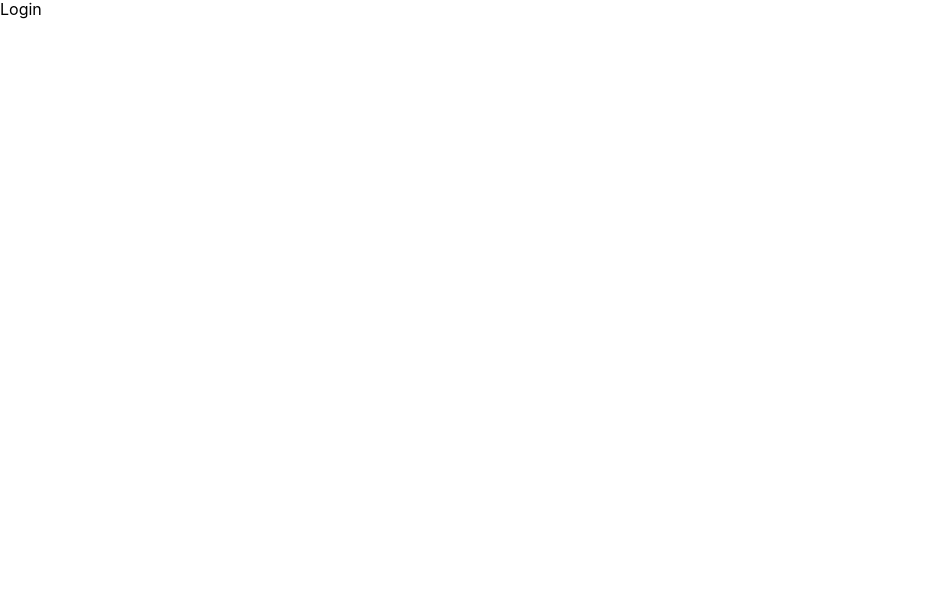
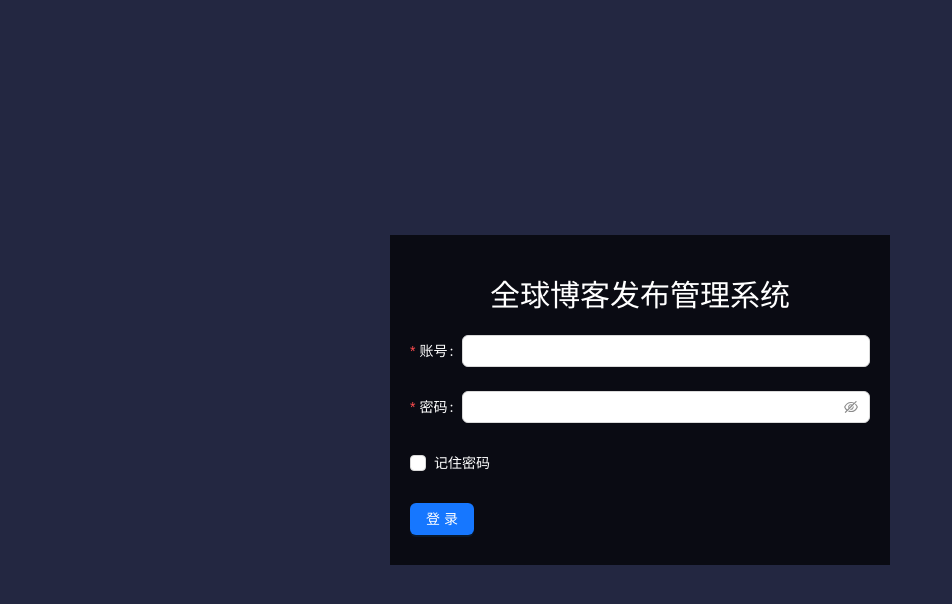
Before and after one commit to heshuo527/newsMenage, a React (Create React App) app: page /#/login in a window 1280 px wide. Shown: the top 604 px of the page, without its empty margins (0-952 px from the left). Built offline with nearby package versions, Linux system fonts and the light colour scheme; the HTML template or start-up script is replaced by a standard one.

Commit message:
fix: 优化login

```diff
--- a/src/components/sandbox/TopHeader.js
+++ b/src/components/sandbox/TopHeader.js
@@ -1,4 +1,5 @@
 import React, { useState } from 'react'
+import { useNavigate, useLocation } from 'react-router-dom'
 import {
   MenuFoldOutlined,
   UserOutlined
@@ -8,6 +9,10 @@ const { Header } = Layout;
 
 function TopHeader() {
 
+  const navigate = useNavigate()
+  const location = useLocation()
+  console.log('location', location);
+
   const [collapsed, setCollapsed] = useState(false)
   const changeCollapsed = () => {
     setCollapsed(!collapsed)
@@ -16,6 +21,7 @@ function TopHeader() {
   const items = [
     {
       key: '1',
+      onClick: () => { console.log(1) },
       label: (
         '超级管理'
       ),
@@ -23,16 +29,16 @@ function TopHeader() {
     {
       key: '2',
       danger: true,
+      onClick: () => {
+        localStorage.removeItem("token")
+        navigate('/login')
+      },
       label: '退出',
     },
   ];
 
   return (
     <Header className="site-layout-background" style={{ padding: 0 }}>
-      {/* {React.createElement(collapsed ? MenuUnfoldOutlined : MenuFoldOutlined, {
-        className: 'trigger',
-        onClick: () => setCollapsed(!collapsed),
-      })} */}
       {
         collapsed ? <MenuFoldOutlined onClick={changeCollapsed} /> : <MenuFoldOutlined onClick={changeCollapsed} />
       }
@@ -40,7 +46,7 @@ function TopHeader() {
         <span>
           欢迎admin回来
         </span>
-        <Dropdown menu={{ items }}>
+        <Dropdown menu={{ items }} >
           <Avatar size={32} icon={<UserOutlined />} />
         </Dropdown>
       </div>
--- /dev/null
+++ b/src/views/login/Login.css
@@ -0,0 +1,26 @@
+.login-container {
+    position: fixed;
+    background-color: rgb(0, 0, 0, .7);
+    width: 500px;
+    height: 330px;
+    top: 50%;
+    left: 50%;
+    transform: translate(-50%, -50%);
+    padding: 20px;
+}
+
+.login-title {
+    text-align: center;
+    height: 80px;
+    line-height: 80px;
+    font-size: 30px;
+    color: white;
+}
+
+.login-fromItem label {
+    color: white !important;
+}
+
+/* .login-button {
+    margin-top: 10px;
+} */
--- a/src/views/login/Login.js
+++ b/src/views/login/Login.js
@@ -1,9 +1,74 @@
 import React from 'react'
+import { Button, Checkbox, Form, Input } from 'antd';
+import './Login.css'
 
 function Login(props) {
   console.log(props);
+
+  const onFinish = (values) => {
+    console.log('Success登录成功:', values);
+  };
+  const onFinishFailed = (errorInfo) => {
+    console.log('Failed登录失败:', errorInfo);
+  };
+
   return (
-    <div>Login</div>
+    <div style={{ background: 'rgb(35, 39, 65)', height: '100%' }}>
+      <div className='login-container'>
+        <div className='login-title'>全球博客发布管理系统</div>
+        <Form
+          name="basic"
+          onFinish={onFinish}
+          onFinishFailed={onFinishFailed}
+          autoComplete="off"
+        >
+          <Form.Item
+            label="账号"
+            name="username"
+            className='login-fromItem'
+            rules={[
+              {
+                required: true,
+                message: '请输入你的用户名!',
+              },
+            ]}
+          >
+            <Input />
+          </Form.Item>
+
+          <Form.Item
+            label="密码"
+            name="password"
+            className='login-fromItem'
+            rules={[
+              {
+                required: true,
+                message: '请输入你的密码!',
+              },
+            ]}
+          >
+            <Input.Password />
+          </Form.Item>
+
+          <Form.Item
+            name="remember"
+            valuePropName="checked"
+          /* wrapperCol={{
+            offset: 3,
+          }} */
+          >
+            <Checkbox style={{ color: '#fff' }}>记住密码</Checkbox>
+          </Form.Item>
+
+          <Form.Item
+          >
+            <Button className='login-button' type="primary" htmlType="submit">
+              登录
+            </Button>
+          </Form.Item>
+        </Form>
+      </div>
+    </div>
   )
 }
 
--- a/src/views/sandbox/user-manage/UserList.js
+++ b/src/views/sandbox/user-manage/UserList.js
@@ -14,6 +14,7 @@ function UserList() {
   const [isUpdateDisabled, setIsUpdateDisabled] = useState(false)
   const [roleList, setRoleList] = useState([])
   const [regionList, setRegionList] = useState([])
+  const [current, setCurrent] = useState(null)
   const addFrom = useRef(null)
   const updateFrom = useRef(null)
 
@@ -42,6 +43,22 @@ function UserList() {
     {
       title: '区域',
       dataIndex: 'region',
+      filters: [
+        ...regionList.map(item => ({
+          text: item.title,
+          value: item.value
+        })),
+        {
+          text: '全球',
+          value: '全球'
+        }
+      ],
+      onFilter: (value, item) => {
+        if (value === '全球') {
+          return item.region === ''
+        }
+        return item.region === value
+      },
       render: region => <b>{region === "" ? '全球' : region}</b>
     },
     {
@@ -77,7 +94,8 @@ function UserList() {
         setIsUpdateDisabled(false)
       }
       updateFrom.current.setFieldsValue(item)
-    }, 0);
+    }, 0)
+    setCurrent(item)
   }
 
   const handleChange = (item) => {
@@ -127,7 +145,22 @@ function UserList() {
   }
 
   const updateFromOk = () => {
+    updateFrom.current.validateFields().then(value => {
+      setIsUpdateVisible(false)
+      setDataSource(dataSource.map(item => {
+        if (item.id === current.id) {
+          return {
+            ...item,
+            ...value,
+            role: roleList.filter(data => data.id === value.roleId)[0]
+          }
+        }
+        return item
+      }))
+      setIsUpdateDisabled(!isUpdateDisabled)
 
+      axios.patch(`http://localhost:5050/users/${current.id}`, value)
+    })
   }
 
   return (
```
